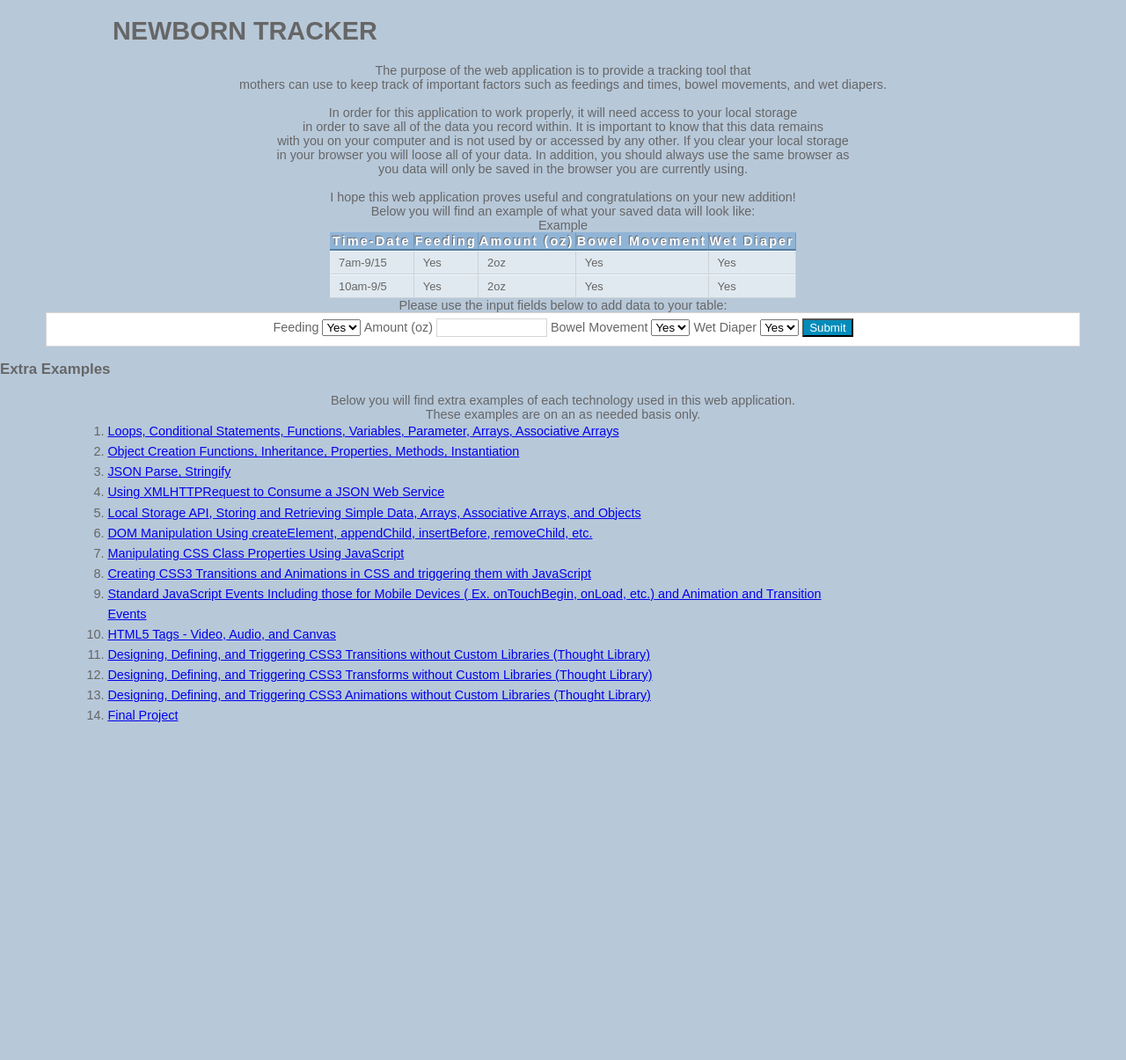
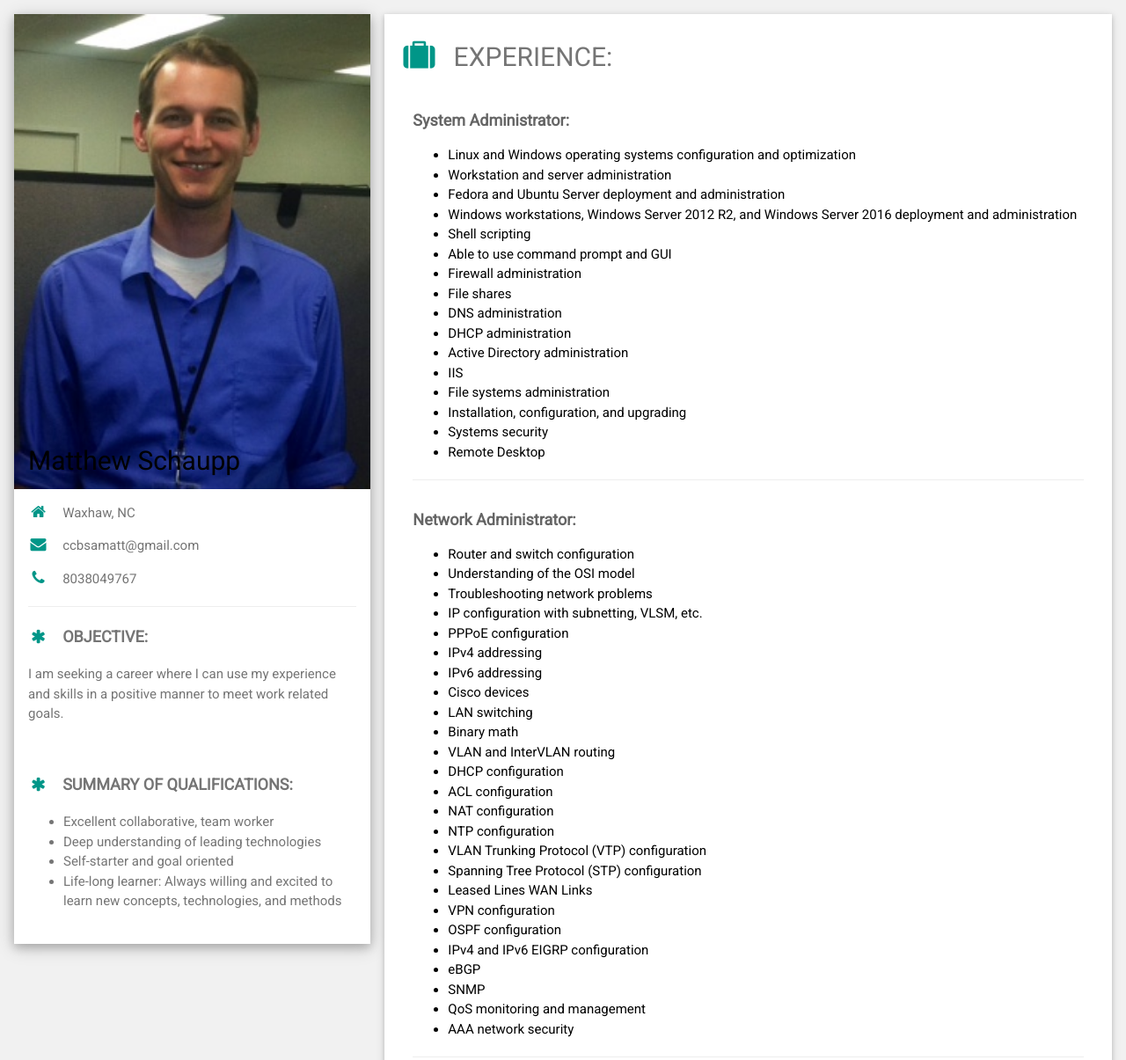
Before and after one commit to Schaupp-Matthew/Schaupp-Matthew.github.io, a plain HTML site: page index.html in a window 1280 px wide. Shown: the top 1205 px of the page at 88% size. Before the commit the page ends 841 px from the top, so only its background shows below. Drawn offline with nearby package versions, Linux system fonts and the light colour scheme.

Commit message:
changed index page

```diff
--- a/index.html
+++ b/index.html
@@ -1,142 +1,237 @@
 <!DOCTYPE html>
-	<html lang="en">
+<html>
+<title>Resume: Matthew Schaupp</title>
+<meta charset="UTF-8">
+<meta name="viewport" content="width=device-width, initial-scale=1">
+<link rel="stylesheet" href="https://www.w3schools.com/w3css/4/w3.css">
+<link rel='stylesheet' href='https://fonts.googleapis.com/css?family=Roboto'>
+<link rel="stylesheet" href="https://cdnjs.cloudflare.com/ajax/libs/font-awesome/4.7.0/css/font-awesome.min.css">
+<style>
+html,body,h1,h2,h3,h4,h5,h6 {font-family: "Roboto", sans-serif}
+</style>
+<body class="w3-light-grey">
 
+<!-- Page Container -->
+<div class="w3-content w3-margin-top" style="max-width:1400px;">
 
-		<head>
-			<meta charset="utf-8">
-			<meta name="description" content="CIT 261 Sandbox">
-			<meta name="Matt" content="CIT 261">
-			<title>CIT 261 Sandbox Pages</title>
+  <!-- The Grid -->
+  <div class="w3-row-padding">
 
-			<!--For website:-->
-			<link href="Style/styleSheet.css" type="text/css" rel="stylesheet" />
+    <!-- Left Column -->
+    <div class="w3-third">
 
-			<script language="javascript" type="text/javascript" src="Script/JavaScript.js">
+      <div class="w3-white w3-text-grey w3-card-4">
+        <div class="w3-display-container">
+          <img src="/Media/Pathway.jpg" style="width:100%" alt="Avatar">
+          <div class="w3-display-bottomleft w3-container w3-text-black">
+            <h2>Matthew Schaupp</h2>
+          </div>
+        </div>
+        <div class="w3-container">
+          <p><i class="fa fa-home fa-fw w3-margin-right w3-large w3-text-teal"></i>Waxhaw, NC</p>
+          <p><i class="fa fa-envelope fa-fw w3-margin-right w3-large w3-text-teal"></i>ccbsamatt@gmail.com</p>
+          <p><i class="fa fa-phone fa-fw w3-margin-right w3-large w3-text-teal"></i>8038049767</p>
+          <hr>
 
-			</script>
+		  <p class="w3-large"><b><i class="fa fa-asterisk fa-fw w3-margin-right w3-text-teal"></i>OBJECTIVE:</b></p>
+		  <p>I am seeking a career where I can use my experience and skills in a positive manner to meet work related goals.</p>
+		  <br>
 
-			<!--For Development:-->
-			<!-- <link href="/Users/Mattn/Desktop/CIT 261/Schaupp-Matthew.github.io/Style/styleSheet.css" type="text/css" rel="stylesheet" />
+          <p class="w3-large"><b><i class="fa fa-asterisk fa-fw w3-margin-right w3-text-teal"></i>SUMMARY OF QUALIFICATIONS:</b></p>
+          <ul>
+			<li>Excellent collaborative, team worker</li>
+			<li>Deep understanding of leading technologies</li>
+			<li>Self-starter and goal oriented</li>
+			<li>Life-long learner:  Always willing and excited to learn new concepts, technologies, and methods</li>
+		  </ul>
+          <br>
+        </div>
+      </div><br>
 
-			<script language="javascript" type="text/javascript" src="/Users/Mattn/Desktop/CIT 261/Schaupp-Matthew.github.io/Script/JavaScript.js">
+    <!-- End Left Column -->
+    </div>
 
-			</script> -->
+    <!-- Right Column -->
+    <div class="w3-twothird">
 
-		</head>
+      <div class="w3-container w3-card w3-white w3-margin-bottom">
+        <h2 class="w3-text-grey w3-padding-16"><i class="fa fa-suitcase fa-fw w3-margin-right w3-xxlarge w3-text-teal"></i>EXPERIENCE:</h2>
+        <div class="w3-container">
+          <h5 class="w3-opacity"><b>System Administrator:</b></h5>
+          <ul>
+			<li>Linux and Windows operating systems configuration and optimization</li>
+			<li>Workstation and server administration</li>
+			<li>Fedora and Ubuntu Server deployment and administration</li>
+			<li>Windows workstations, Windows Server 2012 R2, and Windows Server 2016 deployment and administration</li>
+			<li>Shell scripting</li>
+			<li>Able to use command prompt and GUI</li>
+			<li>Firewall administration</li>
+			<li>File shares</li>
+			<li>DNS administration</li>
+			<li>DHCP administration</li>
+			<li>Active Directory administration</li>
+			<li>IIS</li>
+			<li>File systems administration</li>
+			<li>Installation, configuration, and upgrading</li>
+			<li>Systems security</li>
+			<li>Remote Desktop</li>
+		  </ul>
+          <hr>
+        </div>
+        <div class="w3-container">
+          <h5 class="w3-opacity"><b>Network Administrator:</b></h5>
+          <ul>
+			<li>Router and switch configuration</li>
+			<li>Understanding of the OSI model</li>
+			<li>Troubleshooting network problems</li>
+			<li>IP configuration with subnetting, VLSM, etc.</li>
+			<li>PPPoE configuration</li>
+			<li>IPv4 addressing</li>
+			<li>IPv6 addressing</li>
+			<li>Cisco devices</li>
+			<li>LAN switching</li>
+			<li>Binary math</li>
+			<li>VLAN and InterVLAN routing</li>
+			<li>DHCP configuration</li>
+			<li>ACL configuration</li>
+			<li>NAT configuration</li>
+			<li>NTP configuration</li>
+			<li>VLAN Trunking Protocol (VTP) configuration</li>
+			<li>Spanning Tree Protocol (STP) configuration</li>
+			<li>Leased Lines WAN Links</li>
+			<li>VPN configuration</li>
+			<li>OSPF configuration</li>
+			<li>IPv4 and IPv6 EIGRP configuration</li>
+			<li>eBGP</li>
+			<li>SNMP</li>
+			<li>QoS monitoring and management</li>
+			<li>AAA network security</li>
+		  </ul>
+          <hr>
+        </div>
+        <div class="w3-container">
+          <h5 class="w3-opacity"><b>Database Administrator:</b></h5>
+          <ul>
+			<li>Oracle and MySQL database administration</li>
+			<li>SQL</li>
+			<li>PL/SQL</li>
+			<li>All phases of database development and administration: Analysis, design, development, deployment, and maintenance</li>
+			<li>DDL, DML, DCL, and TCL</li>
+			<li>UML for database design</li>
+			<li>RDBMS concepts and applications</li>
+		  </ul>
+          <hr>
+        </div>
+		<div class="w3-container">
+          <h5 class="w3-opacity"><b>Web Developer:</b></h5>
+          <ul>
+			<li>HTML, CSS, JavaScript, and PHP</li>
+			<li>Static and dynamic site development</li>
+			<li>Frontend and backend development</li>
+			<li>MVC architecture</li>
+			<li>All basic programming concepts</li>
+			<li>JSON</li>
+			<li>XMLHTTPRequest</li>
+			<li>Local Storage, Session, and Cookies</li>
+			<li>DOM manipulation</li>
+			<li>CSS transitions, transforms, and animations</li>
+			<li>JavaScript events</li>
+			<li>HTML video, audio, and canvas</li>
+			<li>Client and server side validation</li>
+			<li>The Software Development Life Cycle (SDLC)</li>
+			<li>Waterfall and Agile methodologies</li>
+			<li>GIT/GitHub repositories</li>
+			<li>Netbeans and Eclipse IDEs</li>
+		  </ul>
+          <hr>
+        </div>
+		<div class="w3-container">
+          <h5 class="w3-opacity"><b>Computer Software Developer:</b></h5>
+          <ul>
+			<li>Object Oriented Programming: Java</li>
+			<li>J2EE</li>
+			<li>Java collections</li>
+			<li>Hibernate</li>
+			<li>Servlets using Tomcat</li>
+			<li>JSON</li>
+			<li>HTTPURLConnection</li>
+			<li>JUnit testing</li>
+			<li>Java concurrency: Threads, Runnables, and Executors</li>
+			<li>MVC architecture</li>
+			<li>Application Controller Pattern (APC)</li>
+			<li>UML: Use Case, State, and Sequence diagrams</li>
+			<li>Use case documents</li>
+			<li>System level testing concepts</li>
+			<li>The Software Development Life Cycle (SDLC)</li>
+			<li>Waterfall and Agile methodologies</li>
+			<li>GIT/GitHub repositories</li>
+			<li>Netbeans and Eclipse IDEs</li>
+			<li>Andriod Studio</li>
+		  </ul>
+          <hr>
+        </div>
+		<div class="w3-container">
+          <h5 class="w3-opacity"><b>Project Manager:</b></h5>
+          <ul>
+			<li>Microsoft Project 2013</li>
+			<li>Deep understanding of the Triple Constraints: Scope, Time, Cost</li>
+			<li>Waterfall and Agile methodologies</li>
+			<li>Documentation and reporting</li>
+			<li>Work breakdown structures</li>
+			<li>Project Lifecycle: Initiation, planning, executing, controlling, and closing</li>
+			<li>Project proposal, charter, and documentation</li>
+			<li>Risk management and mitigation</li>
+			<li>Critical path analysis</li>
+			<li>Gantt Charts</li>
+		  </ul>
+          <hr>
+        </div>
+      </div>
 
-		<body>
-			<div>
-				<header>
-					<h1>Newborn Tracker</h1>
-				</header>
+      <div class="w3-container w3-card w3-white">
+        <h2 class="w3-text-grey w3-padding-16"><i class="fa fa-certificate fa-fw w3-margin-right w3-xxlarge w3-text-teal"></i>EMPLOYMENT HISTORY</h2>
+        <div class="w3-container">
+          <ul>
+			<li>2015-2016  <b>Sanitation Equipment Operator</b>  The City of Charlotte</li>
+			<li>2013-2014  <b>Construction Worker II, Landscape Tech II, Wastewater Treatment Plant Operator</b>  The City of Gastonia</li>
+			<li>2010-2013  <b>District Executive</b>  The Boy Scouts of America</li>
+			<li>2009-2010  <b>Floor Technician</b>  The Medical University of South Carolina</li>
+			<li>2007-2009  <b>Missionary</b>  The South Africa Durban Mission</li>
+			<li>2002-2007  <b>Lifeguard</b>  Gregory Health and Wellness Center</li>
+		  </ul>
+        </div>
+      </div>
 
-					<section>
-						<article>
-							<p>The purpose of the web application is to provide a tracking tool that </br>
-							mothers can use to keep track of important factors such as feedings and times, bowel movements, and wet diapers.</br>
-							</br>
-							In order for this application to work properly, it will need access to your local storage </br>
-							in order to save all of the data you record within.  It is important to know that this data remains </br>
-							with you on your computer and is not used by or accessed by any other.  If you clear your local storage </br>
-							in your browser you will loose all of your data.  In addition, you should always use the same browser as </br>
-							you data will only be saved in the browser you are currently using.</br>
-							</br>
-							I hope this web application proves useful and congratulations on your new addition!</br>
+	  <div class="w3-container w3-card w3-white">
+        <h2 class="w3-text-grey w3-padding-16"><i class="fa fa-certificate fa-fw w3-margin-right w3-xxlarge w3-text-teal"></i>EDUCATION AND TRAINING</h2>
+        <div class="w3-container">
+          <ul>
+			<li><b>Brigham Young University Idaho:</b> B.S. Computer Information Technology (Senior online. 3.94 GPA)</li>
+			<li><b>Brigham Young University Idaho:</b> Computer Information Technology Certification</li>
+			<li><b>TestOut:</b> Routing and Switching Pro Certification</li>
+			<li><b>The University of North Carolina Charlotte:</b> Biology, Statistics... 4.0 GPA</li>
+			<li><b>The University of South Carolina:</b> Associates in Science (3.94 GPA)</li>
+			<li><b>York Technical College:</b> State approved Certified Nursing Assistant program (427938)</li>
+			<li><b>Class A CDL</b></li>
+			<li><b>The Boy Scouts of America:</b> Eagle Scout</li>
+		  </ul>
+        </div>
+      </div>
 
-							Below you will find an example of what your saved data will look like:</p>
-						<article>
+    <!-- End Right Column -->
+    </div>
 
-						<table>
-							<caption>Example</caption>
-							<tbody>
-								<tr>
-									<th>Time-Date</th>
-									<th>Feeding</th>
-									<th>Amount (oz)</th>
-									<th>Bowel Movement</th>
-									<th>Wet Diaper</th>
-								</tr>
-									<td>7am-9/15</td>
-									<td>Yes</td>
-									<td>2oz</td>
-									<td>Yes</td>
-									<td>Yes</td>
-								<tr>
-									<td>10am-9/5</td>
-									<td>Yes</td>
-									<td>2oz</td>
-									<td>Yes</td>
-									<td>Yes</td>
-								</tr>
-							</tbody>
-						</table>
-					</section>
-			</div>
+  <!-- End Grid -->
+  </div>
 
-			<div>
-				<section>
-					<p>Please use the input fields below to add data to your table:</p>
+  <!-- End Page Container -->
+</div>
 
-					<fieldset>
-						<!-- <label>Time-Date</label>
-							<input type="text" name="Time-Date" id="timeDate"></input> -->
-						<label>Feeding</label>
-							<select id="feeding">
-								<option value="Yes">Yes</option>
-								<option value="No">No</option>
-							</select>
-						<label>Amount (oz)</label>
-							<input type="text" name="Amount (oz)" id="amount"></input>
-						<label>Bowel Movement</label>
-							<select id="bm">
-								<option value="Yes">Yes</option>
-								<option value="No">No</option>
-							</select>
-						<label>Wet Diaper</label>
-							<select id="wetDiaper">
-								<option value="Yes">Yes</option>
-								<option value="No">No</option>
-							</select>
-						<button type="button" onclick="addRow()">Submit</button>
-					</fieldset>
+<footer class="w3-container w3-teal w3-center w3-margin-top">
+  <p>Find me on LinkedIn</p>
+  <a href="www.linkedin.com/in/matthew-schaupp"><i class="fa fa-linkedin w3-hover-opacity"></i></a>
+  <p>Powered by <a href="https://www.w3schools.com/w3css/default.asp" target="_blank">w3.css</a></p>
+</footer>
 
-				</section>
-			</div>
-
-			<div id="tableOutput"></div>
-
-			<div class="nav">
-				<!--<header>-->
-					<h3>Extra Examples</h3>
-				<!--</header>-->
-
-					<section>
-
-						<p>Below you will find extra examples of each technology used in this web application.</br>
-						   These examples are on an as needed basis only.
-						</p>
-
-					</section>
-
-					<nav>
-						<ol>
-							<li><a href="/Pages/sub1" class="">Loops, Conditional Statements, Functions, Variables, Parameter, Arrays, Associative Arrays</a></li>
-							<li><a href="/Pages/sub2" class="">Object Creation Functions, Inheritance, Properties, Methods, Instantiation</a></li>
-							<li><a href="/Pages/sub3" class="">JSON Parse, Stringify</a></li>
-							<li><a href="/Pages/sub4" class="">Using XMLHTTPRequest to Consume a JSON Web Service</a></li>
-							<li><a href="/Pages/sub5" class="">Local Storage API, Storing and Retrieving Simple Data, Arrays, Associative Arrays, and Objects</a></li>
-							<li><a href="/Pages/sub6" class="">DOM Manipulation Using createElement, appendChild, insertBefore, removeChild, etc.</a></li>
-							<li><a href="/Pages/sub7" class="">Manipulating CSS Class Properties Using JavaScript</a></li>
-							<li><a href="/Pages/sub8" class="">Creating CSS3 Transitions and Animations in CSS and triggering them with JavaScript</a></li>
-							<li><a href="/Pages/sub9" class="">Standard JavaScript Events Including those for Mobile Devices ( Ex. onTouchBegin, onLoad, etc.) and Animation and Transition Events</a></li>
-							<li><a href="/Pages/sub10" class="">HTML5 Tags - Video, Audio, and Canvas</a></li>
-							<li><a href="/Pages/sub11" class="">Designing, Defining, and Triggering CSS3 Transitions without Custom Libraries (Thought Library)</a></li>
-							<li><a href="/Pages/sub12" class="">Designing, Defining, and Triggering CSS3 Transforms without Custom Libraries (Thought Library)</a></li>
-							<li><a href="/Pages/sub13" class="">Designing, Defining, and Triggering CSS3 Animations without Custom Libraries (Thought Library)</a></li>
-							<li><a href="/Pages/final" class="">Final Project</a></li>
-						</ol>
-					</nav>
-			</div>
-			</br>
-		</body>
-	</html>
+</body>
+</html>
```
Also changed, not shown: Media/Pathway.jpg (added).
